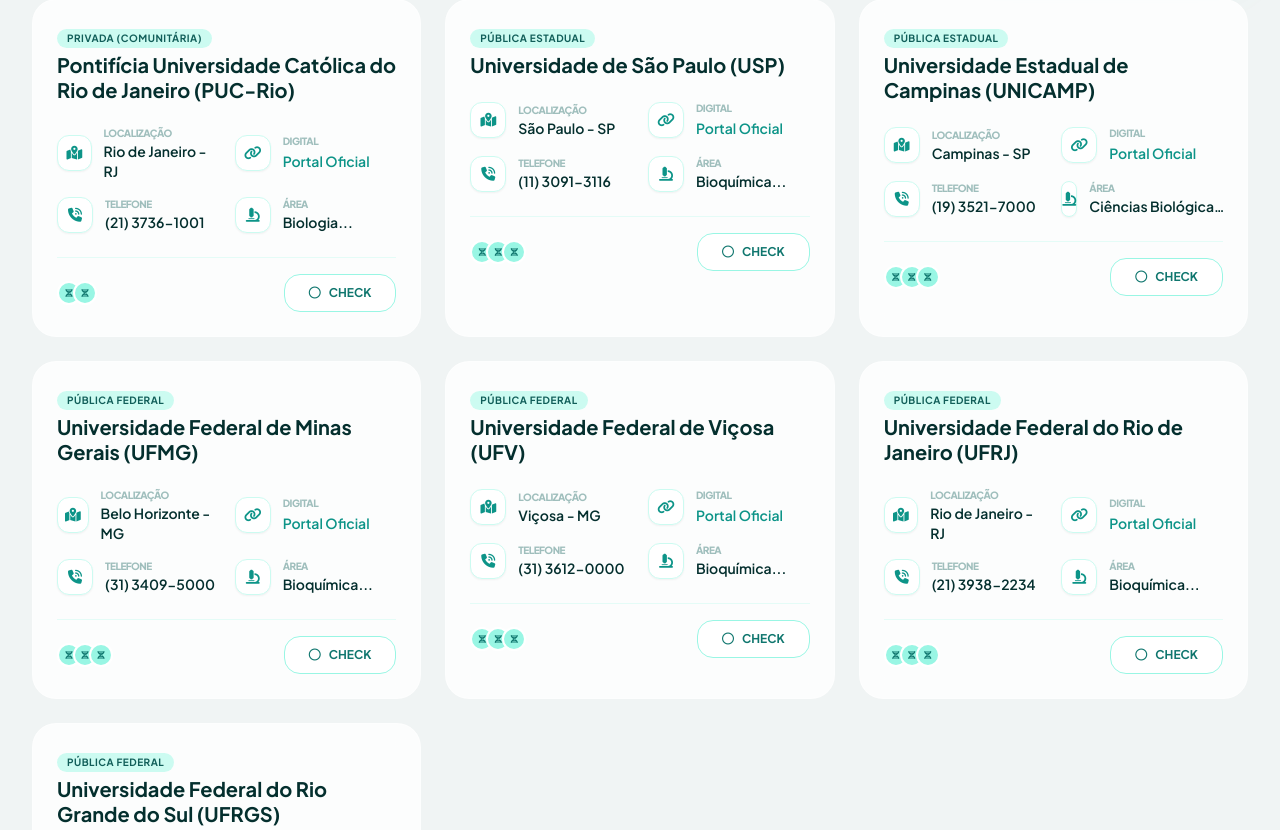
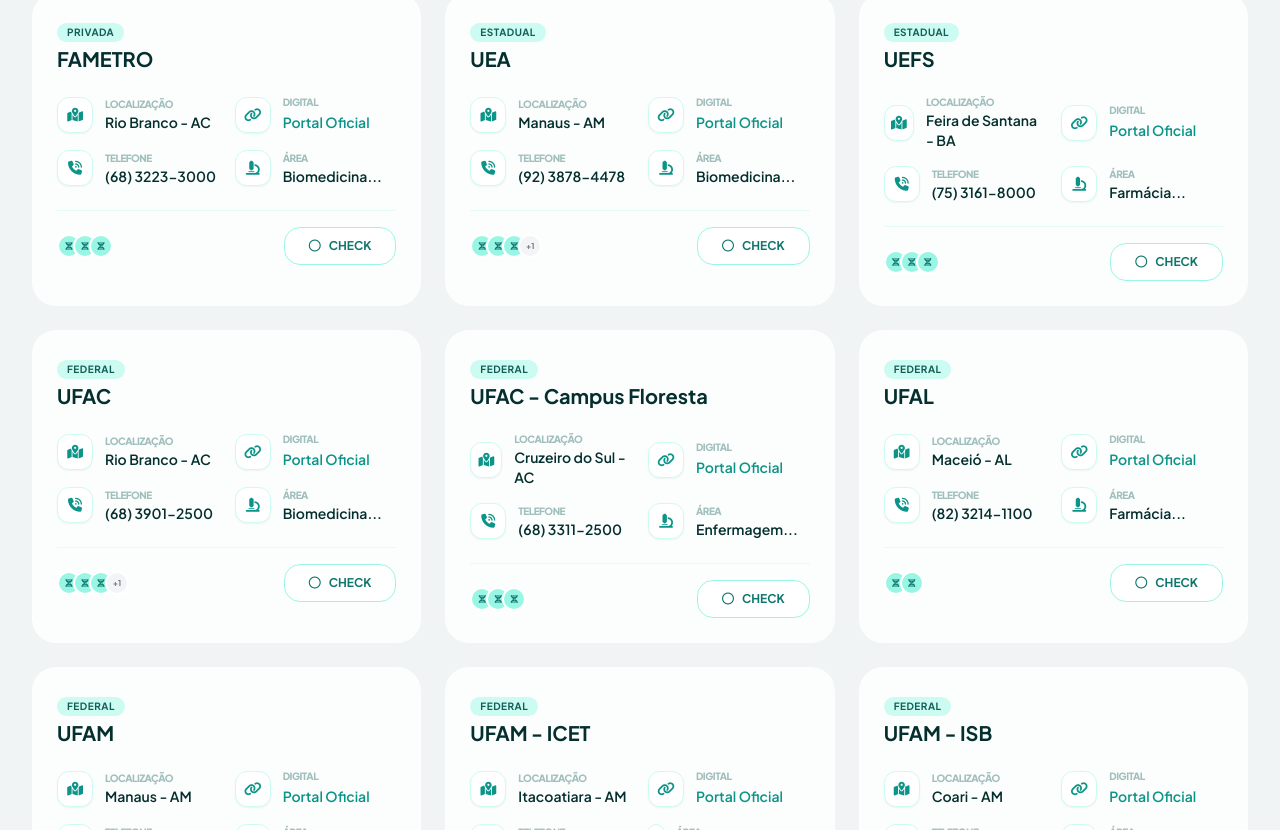
Before and after one commit to vasconcelosjoey-hue/BIOQUIMICA-RESEARCH, a React (Vite) app: page / in a window 1280 px wide. Shown: the part 410-1240 px from the top of the page. Built offline with nearby package versions, Linux system fonts and the light colour scheme.

Commit message:
feat: Enhance college data loading and persistence
Integrates static initial college data with user-saved data, ensuring that essential institutions are always present while respecting user modifications. Updates UI text to reflect the consolidated nature of the database.

```diff
--- a/App.tsx
+++ b/App.tsx
@@ -7,11 +7,23 @@
 import AddCollegeModal from './components/AddCollegeModal';
 
 const App: React.FC = () => {
-  // Persistence
+  // Persistence with Sync Logic
   const [colleges, setColleges] = useState<College[]>(() => {
     try {
       const saved = localStorage.getItem('bioquimica_repo_v2');
-      return saved ? JSON.parse(saved) : INITIAL_COLLEGES;
+      const savedColleges: College[] = saved ? JSON.parse(saved) : [];
+
+      // Merge: Add items from INITIAL_COLLEGES if they don't exist in savedColleges (by Name + City)
+      const merged = [...savedColleges];
+      INITIAL_COLLEGES.forEach(initial => {
+        const exists = merged.some(m =>
+          m.name.toLowerCase().trim() === initial.name.toLowerCase().trim() &&
+          m.city.toLowerCase().trim() === initial.city.toLowerCase().trim()
+        );
+        if (!exists) merged.push(initial);
+      });
+
+      return merged.length > 0 ? merged : INITIAL_COLLEGES;
     } catch (e) {
       return INITIAL_COLLEGES;
     }
@@ -108,7 +120,7 @@
               Diretório <span className="text-teal-600">Bioquímica</span>
             </h2>
             <p className="text-lg text-teal-900/60 font-medium max-w-xl leading-relaxed">
-              Base de dados nacional para mapeamento de cursos e instituições. Monitore seu progresso de pesquisa marcando as instituições já analisadas.
+              Base de dados nacional consolidada para mapeamento de cursos e instituições de saúde.
             </p>
           </div>
 
@@ -131,11 +143,11 @@
           <div className="flex gap-3">
              <div className="px-4 py-2 bg-white border border-teal-100 rounded-2xl flex items-center gap-2 shadow-sm">
                 <i className="fas fa-database text-teal-600 text-xs"></i>
-                <span className="text-xs font-bold text-teal-900">{stats.total} Totais</span>
+                <span className="text-xs font-bold text-teal-900">{stats.total} Instituições</span>
              </div>
              <div className="px-4 py-2 bg-teal-50 border border-teal-200 rounded-2xl flex items-center gap-2 shadow-sm">
                 <i className="fas fa-check-circle text-teal-600 text-xs"></i>
-                <span className="text-xs font-bold text-teal-900">{stats.checked} Vistas</span>
+                <span className="text-xs font-bold text-teal-900">{stats.checked} Analisadas</span>
              </div>
           </div>
 
@@ -144,7 +156,7 @@
             className="w-full sm:w-auto flex items-center justify-center gap-3 px-8 py-4 bg-teal-600 text-white font-black rounded-2xl hover:bg-teal-700 shadow-2xl shadow-teal-500/20 transition-all transform hover:scale-[1.02] active:scale-95 group"
           >
             <i className="fas fa-plus-circle group-hover:rotate-90 transition-transform"></i>
-            ADICIONAR FACULDADE
+            CADASTRAR NOVA
           </button>
         </div>
 
@@ -163,11 +175,11 @@
         ) : (
           <div className="py-24 flex flex-col items-center justify-center text-center space-y-4">
             <div className="w-24 h-24 bg-white rounded-full flex items-center justify-center text-teal-200 border border-dashed border-teal-200">
-              <i className="fas fa-flask text-4xl"></i>
+              <i className="fas fa-microscope text-4xl"></i>
             </div>
             <div>
-              <h3 className="text-2xl font-bold text-teal-900">Nenhuma amostra encontrada</h3>
-              <p className="text-teal-600/60 max-w-sm mx-auto">Sua busca não retornou resultados no diretório atual. Refine os filtros ou adicione uma nova entrada.</p>
+              <h3 className="text-2xl font-bold text-teal-900">Nenhum resultado</h3>
+              <p className="text-teal-600/60 max-w-sm mx-auto">Tente buscar por termos diferentes ou adicione uma nova faculdade ao repositório.</p>
             </div>
           </div>
         )}
@@ -181,20 +193,17 @@
               <i className="fas fa-dna text-teal-400 text-xl"></i>
               <span className="text-lg font-black tracking-tighter">BIOQUIMICA RESEARCH</span>
             </div>
-            <p className="text-teal-400/50 text-xs font-bold uppercase tracking-widest">Tecnologia em Gestão da Informação Acadêmica</p>
+            <p className="text-teal-400/50 text-xs font-bold uppercase tracking-widest">Base Nacional de Informação Acadêmica</p>
           </div>
 
           <div className="text-center md:text-right space-y-1">
-            <p className="text-sm font-medium opacity-60 italic">&copy; {new Date().getFullYear()} - Sistema Premium de Monitoramento</p>
+            <p className="text-sm font-medium opacity-60 italic">&copy; {new Date().getFullYear()} - Sistema Premium</p>
             <div className="flex justify-center md:justify-end gap-3 mt-4">
-              <a href="https://github.com" target="_blank" rel="noopener noreferrer" className="w-10 h-10 bg-teal-900 rounded-xl flex items-center justify-center hover:bg-teal-800 transition-all hover:scale-110 shadow-lg shadow-black/20" title="GitHub Repository">
+              <a href="https://github.com" target="_blank" rel="noopener noreferrer" className="w-10 h-10 bg-teal-900 rounded-xl flex items-center justify-center hover:bg-teal-800 transition-all hover:scale-110 shadow-lg shadow-black/20">
                 <i className="fab fa-github text-lg"></i>
               </a>
-              <a href="#" className="w-10 h-10 bg-teal-900 rounded-xl flex items-center justify-center hover:bg-teal-800 transition-all hover:scale-110 shadow-lg shadow-black/20" title="LinkedIn">
+              <a href="#" className="w-10 h-10 bg-teal-900 rounded-xl flex items-center justify-center hover:bg-teal-800 transition-all hover:scale-110 shadow-lg shadow-black/20">
                 <i className="fab fa-linkedin-in text-lg"></i>
-              </a>
-              <a href="#" className="w-10 h-10 bg-teal-900 rounded-xl flex items-center justify-center hover:bg-teal-800 transition-all hover:scale-110 shadow-lg shadow-black/20" title="Instagram">
-                <i className="fab fa-instagram text-lg"></i>
               </a>
             </div>
           </div>
--- a/data.ts
+++ b/data.ts
@@ -2,81 +2,56 @@
 import { College } from './types';
 
 export const INITIAL_COLLEGES: College[] = [
-  {
-    id: '1',
-    name: 'Universidade de São Paulo (USP)',
-    city: 'São Paulo',
-    state: 'SP',
-    type: 'Pública Estadual',
-    phone: '(11) 3091-3116',
-    website: 'www.usp.br',
-    courses: ['Bioquímica', 'Farmácia', 'Ciências Biológicas'],
-    createdAt: Date.now()
-  },
-  {
-    id: '2',
-    name: 'Universidade Federal de Minas Gerais (UFMG)',
-    city: 'Belo Horizonte',
-    state: 'MG',
-    type: 'Pública Federal',
-    phone: '(31) 3409-5000',
-    website: 'www.ufmg.br',
-    courses: ['Bioquímica', 'Biomedicina', 'Química'],
-    createdAt: Date.now()
-  },
-  {
-    id: '3',
-    name: 'Universidade Federal do Rio de Janeiro (UFRJ)',
-    city: 'Rio de Janeiro',
-    state: 'RJ',
-    type: 'Pública Federal',
-    phone: '(21) 3938-2234',
-    website: 'www.ufrj.br',
-    courses: ['Bioquímica', 'Biotecnologia', 'Biologia'],
-    createdAt: Date.now()
-  },
-  {
-    id: '4',
-    name: 'Universidade Federal do Rio Grande do Sul (UFRGS)',
-    city: 'Porto Alegre',
-    state: 'RS',
-    type: 'Pública Federal',
-    phone: '(51) 3308-6000',
-    website: 'www.ufrgs.br',
-    courses: ['Bioquímica', 'Farmácia', 'Biologia Marinha'],
-    createdAt: Date.now()
-  },
-  {
-    id: '5',
-    name: 'Universidade Estadual de Campinas (UNICAMP)',
-    city: 'Campinas',
-    state: 'SP',
-    type: 'Pública Estadual',
-    phone: '(19) 3521-7000',
-    website: 'www.unicamp.br',
-    courses: ['Ciências Biológicas', 'Química', 'Bioquímica'],
-    createdAt: Date.now()
-  },
-  {
-    id: '6',
-    name: 'Pontifícia Universidade Católica do Rio de Janeiro (PUC-Rio)',
-    city: 'Rio de Janeiro',
-    state: 'RJ',
-    type: 'Privada (Comunitária)',
-    phone: '(21) 3736-1001',
-    website: 'www.puc-rio.br',
-    courses: ['Biologia', 'Engenharia Química'],
-    createdAt: Date.now()
-  },
-  {
-    id: '7',
-    name: 'Universidade Federal de Viçosa (UFV)',
-    city: 'Viçosa',
-    state: 'MG',
-    type: 'Pública Federal',
-    phone: '(31) 3612-0000',
-    website: 'www.ufv.br',
-    courses: ['Bioquímica', 'Agronomia', 'Engenharia de Alimentos'],
-    createdAt: Date.now()
-  }
+  // REGIAO NORTE
+  { id: 'ac-1', name: 'UFAC', city: 'Rio Branco', state: 'AC', type: 'Federal', phone: '(68) 3901-2500', website: 'ufac.br', courses: ['Biomedicina', 'Farmácia', 'Biologia', 'Nutrição'], createdAt: 1700000000000 },
+  { id: 'ac-2', name: 'UFAC - Campus Floresta', city: 'Cruzeiro do Sul', state: 'AC', type: 'Federal', phone: '(68) 3311-2500', website: 'ufac.br', courses: ['Enfermagem', 'Biologia', 'Engenharia Agronômica'], createdAt: 1700000000001 },
+  { id: 'ac-3', name: 'UNINORTE', city: 'Rio Branco', state: 'AC', type: 'Privada', phone: '(68) 3302-7000', website: 'uninorteac.edu.br', courses: ['Biomedicina', 'Farmácia', 'Enfermagem', 'Odontologia'], createdAt: 1700000000002 },
+  { id: 'ac-4', name: 'FAMETRO', city: 'Rio Branco', state: 'AC', type: 'Privada', phone: '(68) 3223-3000', website: 'fametro.edu.br', courses: ['Biomedicina', 'Farmácia', 'Nutrição'], createdAt: 1700000000003 },
+  { id: 'am-1', name: 'UFAM', city: 'Manaus', state: 'AM', type: 'Federal', phone: '(92) 3305-1181', website: 'ufam.edu.br', courses: ['Farmácia', 'Ciências Biológicas', 'Biotecnologia', 'Medicina'], createdAt: 1700000000004 },
+  { id: 'am-2', name: 'UFAM - ISB', city: 'Coari', state: 'AM', type: 'Federal', phone: '(92) 3305-1181', website: 'isb.ufam.edu.br', courses: ['Biotecnologia', 'Nutrição', 'Enfermagem', 'Medicina'], createdAt: 1700000000005 },
+  { id: 'am-3', name: 'UFAM - ICET', city: 'Itacoatiara', state: 'AM', type: 'Federal', phone: '(92) 3521-3444', website: 'icet.ufam.edu.br', courses: ['Engenharia de Alimentos', 'Biologia', 'Química'], createdAt: 1700000000006 },
+  { id: 'am-4', name: 'UEA', city: 'Manaus', state: 'AM', type: 'Estadual', phone: '(92) 3878-4478', website: 'uea.edu.br', courses: ['Biomedicina', 'Farmácia', 'Medicina', 'Odontologia'], createdAt: 1700000000007 },
+  { id: 'pa-1', name: 'UFPA', city: 'Belém', state: 'PA', type: 'Federal', phone: '(91) 3201-7112', website: 'ufpa.br', courses: ['Bioquímica', 'Biomedicina', 'Farmácia', 'Biotecnologia'], createdAt: 1700000000008 },
+  { id: 'pa-2', name: 'UFOPA', city: 'Santarém', state: 'PA', type: 'Federal', phone: '(93) 2101-4900', website: 'ufopa.edu.br', courses: ['Farmácia', 'Biologia', 'Biotecnologia'], createdAt: 1700000000009 },
+  { id: 'ro-1', name: 'UNIR', city: 'Porto Velho', state: 'RO', type: 'Federal', phone: '(69) 2182-2000', website: 'unir.br', courses: ['Farmácia', 'Biologia', 'Medicina', 'Enfermagem'], createdAt: 1700000000010 },
+  { id: 'to-1', name: 'UFT', city: 'Palmas', state: 'TO', type: 'Federal', phone: '(63) 3229-4000', website: 'uft.edu.br', courses: ['Medicina', 'Nutrição', 'Enfermagem', 'Biologia'], createdAt: 1700000000011 },
+
+  // REGIAO NORDESTE
+  { id: 'ba-1', name: 'UFBA', city: 'Salvador', state: 'BA', type: 'Federal', phone: '(71) 3283-6940', website: 'ufba.br', courses: ['Bioquímica', 'Farmácia', 'Biomedicina', 'Biotecnologia'], createdAt: 1700000000012 },
+  { id: 'ba-2', name: 'UEFS', city: 'Feira de Santana', state: 'BA', type: 'Estadual', phone: '(75) 3161-8000', website: 'uefs.br', courses: ['Farmácia', 'Ciências Biológicas', 'Medicina'], createdAt: 1700000000013 },
+  { id: 'pe-1', name: 'UFPE', city: 'Recife', state: 'PE', type: 'Federal', phone: '(81) 2126-8000', website: 'ufpe.br', courses: ['Biomedicina', 'Farmácia', 'Ciências Biológicas'], createdAt: 1700000000014 },
+  { id: 'ce-1', name: 'UFC', city: 'Fortaleza', state: 'CE', type: 'Federal', phone: '(85) 3366-8262', website: 'ufc.br', courses: ['Farmácia', 'Biotecnologia', 'Ciências Biológicas'], createdAt: 1700000000015 },
+  { id: 'rn-1', name: 'UFRN', city: 'Natal', state: 'RN', type: 'Federal', phone: '(84) 3215-3416', website: 'ufrn.br', courses: ['Bioquímica', 'Biomedicina', 'Farmácia'], createdAt: 1700000000016 },
+  { id: 'pb-1', name: 'UFPB', city: 'João Pessoa', state: 'PB', type: 'Federal', phone: '(83) 3216-7200', website: 'ufpb.br', courses: ['Biomedicina', 'Farmácia', 'Biologia'], createdAt: 1700000000017 },
+  { id: 'ma-1', name: 'UFMA', city: 'São Luís', state: 'MA', type: 'Federal', phone: '(98) 3272-8000', website: 'ufma.br', courses: ['Farmácia', 'Biologia', 'Nutrição'], createdAt: 1700000000018 },
+  { id: 'al-1', name: 'UFAL', city: 'Maceió', state: 'AL', type: 'Federal', phone: '(82) 3214-1100', website: 'ufal.br', courses: ['Farmácia', 'Biologia'], createdAt: 1700000000019 },
+
+  // REGIAO CENTRO-OESTE
+  { id: 'df-1', name: 'UnB', city: 'Brasília', state: 'DF', type: 'Federal', phone: '(61) 3107-3300', website: 'unb.br', courses: ['Farmácia', 'Ciências Biológicas', 'Medicina', 'Nutrição'], createdAt: 1700000000020 },
+  { id: 'go-1', name: 'UFG', city: 'Goiânia', state: 'GO', type: 'Federal', phone: '(62) 3521-1000', website: 'ufg.br', courses: ['Biomedicina', 'Farmácia', 'Biotecnologia', 'Biologia'], createdAt: 1700000000021 },
+  { id: 'mt-1', name: 'UFMT', city: 'Cuiabá', state: 'MT', type: 'Federal', phone: '(65) 3615-8000', website: 'ufmt.br', courses: ['Biomedicina', 'Farmácia', 'Biologia', 'Medicina'], createdAt: 1700000000022 },
+  { id: 'ms-1', name: 'UFMS', city: 'Campo Grande', state: 'MS', type: 'Federal', phone: '(67) 3345-7000', website: 'ufms.br', courses: ['Farmácia', 'Biologia', 'Medicina'], createdAt: 1700000000023 },
+
+  // REGIAO SUDESTE
+  { id: 'sp-1', name: 'USP', city: 'São Paulo', state: 'SP', type: 'Estadual', phone: '(11) 3091-3116', website: 'usp.br', courses: ['Biomedicina', 'Farmácia', 'Biologia', 'Medicina'], createdAt: 1700000000024 },
+  { id: 'sp-2', name: 'UNICAMP', city: 'Campinas', state: 'SP', type: 'Estadual', phone: '(19) 3521-7000', website: 'unicamp.br', courses: ['Farmácia', 'Biologia', 'Medicina'], createdAt: 1700000000025 },
+  { id: 'sp-3', name: 'UNESP', city: 'Araraquara', state: 'SP', type: 'Estadual', phone: '(16) 3301-6100', website: 'fcfar.unesp.br', courses: ['Farmácia-Bioquímica', 'Biotecnologia'], createdAt: 1700000000026 },
+  { id: 'sp-4', name: 'UNIFESP', city: 'São Paulo', state: 'SP', type: 'Federal', phone: '(11) 5576-4848', website: 'unifesp.br', courses: ['Biomedicina', 'Farmácia', 'Biologia'], createdAt: 1700000000027 },
+  { id: 'mg-1', name: 'UFMG', city: 'Belo Horizonte', state: 'MG', type: 'Federal', phone: '(31) 3409-5000', website: 'ufmg.br', courses: ['Biomedicina', 'Farmácia', 'Biologia', 'Medicina'], createdAt: 1700000000028 },
+  { id: 'mg-2', name: 'UFV', city: 'Viçosa', state: 'MG', type: 'Federal', phone: '(31) 3612-0000', website: 'ufv.br', courses: ['Bioquímica', 'Farmácia', 'Biologia'], createdAt: 1700000000029 },
+  { id: 'rj-1', name: 'UFRJ', city: 'Rio de Janeiro', state: 'RJ', type: 'Federal', phone: '(21) 3938-6444', website: 'ufrj.br', courses: ['Bioquímica', 'Biomedicina', 'Farmácia', 'Biotecnologia'], createdAt: 1700000000030 },
+  { id: 'es-1', name: 'UFES', city: 'Vitória', state: 'ES', type: 'Federal', phone: '(27) 4009-2200', website: 'ufes.br', courses: ['Farmácia', 'Ciências Biológicas', 'Medicina'], createdAt: 1700000000031 },
+
+  // REGIAO SUL
+  { id: 'pr-1', name: 'UFPR', city: 'Curitiba', state: 'PR', type: 'Federal', phone: '(41) 3360-5000', website: 'ufpr.br', courses: ['Biomedicina', 'Farmácia', 'Biologia', 'Medicina'], createdAt: 1700000000032 },
+  { id: 'sc-1', name: 'UFSC', city: 'Florianópolis', state: 'SC', type: 'Federal', phone: '(48) 3721-9000', website: 'ufsc.br', courses: ['Farmácia', 'Ciências Biológicas', 'Medicina'], createdAt: 1700000000033 },
+  { id: 'rs-1', name: 'UFRGS', city: 'Porto Alegre', state: 'RS', type: 'Federal', phone: '(51) 3308-6000', website: 'ufrgs.br', courses: ['Biomedicina', 'Farmácia', 'Biotecnologia', 'Biologia'], createdAt: 1700000000034 },
+  { id: 'rs-2', name: 'UFSM', city: 'Santa Maria', state: 'RS', type: 'Federal', phone: '(55) 3220-8000', website: 'ufsm.br', courses: ['Farmácia', 'Biologia', 'Medicina', 'Nutrição'], createdAt: 1700000000035 },
+
+  // ADICIONAIS DO DOCUMENTO (OUTROS CAMPUS)
+  { id: 'pe-2', name: 'UFPE - CAA', city: 'Caruaru', state: 'PE', type: 'Federal', phone: '(81) 2103-9156', website: 'ufpe.br/caa', courses: ['Medicina', 'Nutrição (Base Bioquímica)'], createdAt: 1700000000036 },
+  { id: 'mg-3', name: 'UFU', city: 'Uberlândia', state: 'MG', type: 'Federal', phone: '(34) 3239-4411', website: 'ufu.br', courses: ['Biomedicina', 'Farmácia', 'Biotecnologia'], createdAt: 1700000000037 },
+  { id: 'mg-4', name: 'UFLA', city: 'Lavras', state: 'MG', type: 'Federal', phone: '(35) 3829-1122', website: 'ufla.br', courses: ['Bioquímica', 'Farmácia', 'Biologia'], createdAt: 1700000000038 },
+  { id: 'rj-2', name: 'UFF', city: 'Niterói', state: 'RJ', type: 'Federal', phone: '(21) 2629-2540', website: 'uff.br', courses: ['Biomedicina', 'Farmácia', 'Biologia'], createdAt: 1700000000039 },
+  { id: 'sp-5', name: 'USP - FCFRP', city: 'Ribeirão Preto', state: 'SP', type: 'Estadual', phone: '(16) 3315-4200', website: 'fcfrp.usp.br', courses: ['Farmácia-Bioquímica', 'Biologia'], createdAt: 1700000000040 }
 ];
```
